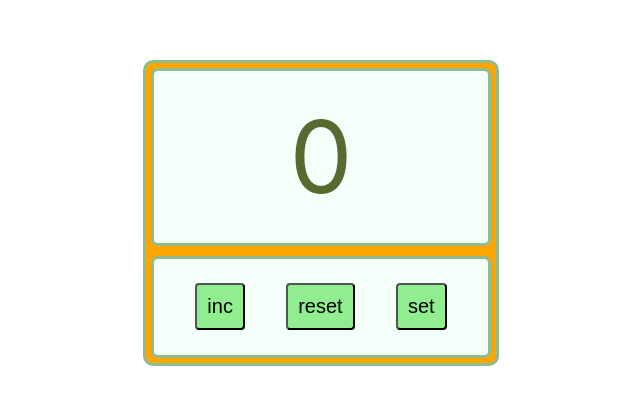
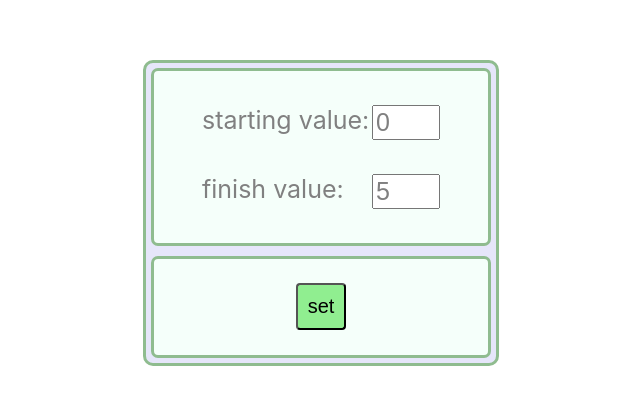
Before and after one commit to serIvanich/counter-2, a React (Create React App) app: page / in a window 1280 px wide. Shown: the part 140-544 px from the top of the page, without its empty margins (319-959 px from the left). Built offline with nearby package versions, Linux system fonts and the light colour scheme.

Commit message:
last refactoring

```diff
--- a/src/App.css
+++ b/src/App.css
@@ -6,7 +6,7 @@
     height: 300px;
     border: 3px solid darkseagreen;
     border-radius: 10px;
-    background-color: orange;
+    background-color: lavender;
 }
 
 .Counter-Container .buttons-group {
@@ -25,5 +25,5 @@
     margin: 5px;
     border: 3px solid darkseagreen;
     border-radius: 7px;
-    background-color: mintcream;
+
 }
--- a/src/App.tsx
+++ b/src/App.tsx
@@ -1,4 +1,4 @@
-import React, {ChangeEvent, FormEvent, useCallback, useEffect, useMemo, useState} from 'react';
+import React from 'react';
 import './App.css';
 import {Counter} from "./components/Counter/Counter";
 import {SettingCounter} from "./components/SettingCounter/SettingCounter";
@@ -11,94 +11,16 @@ import {ErrorType, SettingsValueType} from "./redux/counter-reducer";
 
 function App() {
 
-    // const startNumber = (): number => {
-    //     const min = Number(localStorage.getItem('minValue'))
-    //     return min ? min : 0
-    // }
-    // const maxNumber = (): number => {
-    //     const max = Number(localStorage.getItem('maxValue'))
-    //     return max ? max : 5
-    // }
-    //
-    //
-    // const [minValue, setMinValue] = useState<number>(startNumber())
-    // const [maxValue, setMaxValue] = useState<number>(maxNumber())
-    // const [value, setValue] = useState(minValue)
-    // const settings = useSelector(selectSettings)
-
-    //
-    //
-    // useEffect(() => {
-    //     if (!settings && minValue > value) {
-    //         setValue(minValue)
-    //     } else if (!settings && maxValue < value) {
-    //         setError('errorValue')
-    //     } else if (settings && error !== '') {
-    //         setError('')
-    //     }
-    // }, [settings])
-    // useEffect(() => {
-    //     localStorage.setItem('minValue', JSON.stringify(minValue))
-    //     localStorage.setItem('maxValue', JSON.stringify(maxValue))
-    //
-    // }, [minValue, maxValue])
-    //
-    // const changeCounterValue = () => {
-    //     value >= maxValue ? setError('errorValue') : setValue(value + 1)
-    // }
-    // const onSettings = () => {
-    //     setSettings(!settings)
-    //
-    // }
-    //
-    // const resetValue = () => {
-    //     setValue(minValue)
-    //     setError('')
-    // }
-    //
-    // const changeMinValue = (minValue: number) => {
-    //     if ((minValue <= maxValue && error === 'errorSettings')) {
-    //         setError('')
-    //         setMinValue(minValue)
-    //     } else if ((minValue <= maxValue && error === '')) {
-    //         setMinValue(minValue)
-    //     } else {
-    //         setError('errorSettings')
-    //
-    //     }
-    // }
-    // const changeMaxValue = (maxValue: number) => {
-    //     if ((maxValue >= minValue && error === 'errorSettings')) {
-    //         setError('')
-    //         setMaxValue(maxValue)
-    //     } else if ((maxValue >= minValue && error === '')) {
-    //         setMaxValue(maxValue)
-    //     } else {
-    //         setError('errorSettings')
-    //     }
-    //
-    // }
-
-
     const value: number = useSelector(selectValue)
 
     const settings: boolean = useSelector(selectSettings)
     const error: ErrorType = useSelector(selectError)
     const {minValue, maxValue}: SettingsValueType = useSelector(selectSettingsValue)
 
-    // useEffect(() => {
-    //     if (value > maxValue) {
-    //         setError('errorValue')
-    //     }else if(value < maxValue && error === 'errorValue') {
-    //         setError('')
-    //     }
-    // }, [value])
-
-
     const dispatch = useDispatch<typeof store.dispatch>()
 
 
-    const changeSettingsValue = useCallback((value: number, inputName: string | undefined) => {
+    const changeSettingsValue = (value: number, inputName: string | undefined) => {
 
         if (inputName === 'min value') {
             dispatch(changeSettingMinValue(value))
@@ -107,9 +29,9 @@ function App() {
         }
 
 
-    }, [])
+    }
 
-    const changeCallback = useCallback((buttonName: string | undefined) => {
+    const changeCallback = (buttonName: string | undefined) => {
 
         switch (buttonName) {
             case 'inc':
@@ -123,13 +45,13 @@ function App() {
                 return dispatch(changeSettings(false))
         }
 
-    }, [])
+    }
 
 
     return (
         <div>
-            {settings ? <Counter value={value} changeCallback={changeCallback}
-                                 error={error}/>
+            {!settings ? <Counter value={value} changeCallback={changeCallback}
+                                  error={error}/>
                 : <SettingCounter minValue={minValue} maxValue={maxValue} error={error}
                                   changeSettingsValue={changeSettingsValue} changeCallback={changeCallback}
 
--- a/src/components/Counter/Counter.module.css
+++ b/src/components/Counter/Counter.module.css
@@ -4,9 +4,11 @@
     font-size: 100px;
     color: darkolivegreen;
     justify-content: center;
+    background-color: mintcream;
 }
 
 .counterValueError {
-    size: 30px;
+    font-size: 120px;
     color: crimson;
+    background-color: peachpuff;
 }
--- a/src/components/SettingCounter/SettingCounter.module.css
+++ b/src/components/SettingCounter/SettingCounter.module.css
@@ -1,7 +1,3 @@
-
-.counterContainer {
-
-}
 
 .counterScreen {
 
@@ -9,14 +5,22 @@
     flex-direction: column;
     justify-content: space-evenly;
     font-size: 25px;
+    background-color: mintcream;
+    color: grey;
 }
 
 .input {
     width: 60px;
     font-size: 25px;
+    color: grey;
+}
+
+.inputContainer {
+    display: grid;
+    grid-template-columns: 5fr 2fr;
 }
 
 .settingsValueError {
-    background-color: coral;
     color: crimson;
+    background-color: peachpuff;
 }
--- a/src/components/SettingCounter/SettingCounter.tsx
+++ b/src/components/SettingCounter/SettingCounter.tsx
@@ -1,39 +1,44 @@
-import React, {ChangeEvent, FormEvent} from "react";
+import React, {ChangeEvent} from "react";
 import style from './SettingCounter.module.css'
 import {Button} from "../general/Button";
-import { ErrorType } from "../../redux/counter-reducer";
+import {ErrorType} from "../../redux/counter-reducer";
 
 
 type SettingCounterPropsType = {
     minValue: number
     maxValue: number
     error: ErrorType
-    changeSettingsValue : (value: number, inputName: string | undefined) => void
+    changeSettingsValue: (value: number, inputName: string | undefined) => void
     changeCallback: (buttonName: string | undefined) => void
 }
-export const SettingCounter: React.FC<SettingCounterPropsType> = React.memo(({minValue, maxValue, error,
-                                                                      changeSettingsValue, changeCallback}) => {
+export const SettingCounter: React.FC<SettingCounterPropsType> = React.memo(({
+                                                                                 minValue, maxValue, error,
+                                                                                 changeSettingsValue, changeCallback
+                                                                             }) => {
 
     const onChangeSettingsValue = (e: ChangeEvent<HTMLInputElement>) =>
         changeSettingsValue(Number(e.currentTarget.value), e.currentTarget.dataset.input_name)
 
     return (
         <div className={'Counter-Container'}>
-            <div className={`screen-group ${style.counterScreen} ${error?style.settingsValueError:''}`}>
-                <div>
-                    min value: <input  value={minValue} type={'number'} data-input_name='min value'
-                                      onChange={(e) => onChangeSettingsValue(e)}
-                                      className={style.input}/>
+            <div className={`screen-group ${style.counterScreen} ${error ? style.settingsValueError : ''}`}>
+                <div className={style.inputContainer}>
+                    <span>starting value:</span>
+                    <input value={minValue} type={'number'} data-input_name='min value'
+                           onChange={(e) => onChangeSettingsValue(e)}
+                           className={style.input}/>
                 </div>
-               <div>
-                    max value: <input value={maxValue} type={'number'} placeholder={'step 1'} data-input_name='max value'
-                                      onChange={(e) => onChangeSettingsValue(e)}
-                                      className={style.input}/>
+                <div className={style.inputContainer}>
+                    <span>finish value:</span>
+                    <input value={maxValue} type={'number'} placeholder={'step 1'}
+                           data-input_name='max value'
+                           onChange={(e) => onChangeSettingsValue(e)}
+                           className={style.input}/>
                 </div>
 
             </div>
             <div className={'buttons-group'}>
-                <Button name={'set'} changeCallback={changeCallback} buttonName='setFalse' disable={false} />
+                <Button name={'set'} changeCallback={changeCallback} buttonName='setFalse' disable={false}/>
             </div>
 
         </div>
--- a/src/redux/counter-reducer.ts
+++ b/src/redux/counter-reducer.ts
@@ -1,7 +1,9 @@
 import {
-    ActionsType, ChangeError,
+    ActionsType,
+    ChangeError,
     ChangeSettingMaxValueType,
-    ChangeSettingMinValueType, ChangeSettings,
+    ChangeSettingMinValueType,
+    ChangeSettings,
     ChangeValueType,
     ResetValueType
 } from "./action";
@@ -11,12 +13,6 @@ export type SettingsValueType = {
     maxValue: number
 }
 export type ErrorType = '' | 'errorValue' | 'errorSettings'
-// export type InitialStateType = {
-//     value: number
-//     settings: boolean
-//     error: ErrorType
-//
-// }
 
 const initialState = {
 
@@ -44,8 +40,15 @@ export const counterReducer = (state: InitialStateType = initialState, action: A
     switch (action.type) {
 
         case ActionsType.CHANGE_VALUE:
+
             const newValue = state.value + 1
+            if (newValue > state.settingsValue.maxValue) {
                 return {
+                    ...state,
+                    value: state.settingsValue.maxValue,
+                    error: "errorValue",
+                }
+            } else return {
                 ...state,
                 value: newValue,
             }
@@ -53,6 +56,7 @@ export const counterReducer = (state: InitialStateType = initialState, action: A
             return {
                 ...state,
                 value: state.settingsValue.minValue,
+                error: '',
             }
 
         case ActionsType.CHANGE_SETTING_MIN_VALUE:
@@ -63,32 +67,74 @@ export const counterReducer = (state: InitialStateType = initialState, action: A
                     settingsValue: {
                         ...state.settingsValue,
                         minValue: state.settingsValue.maxValue
+                    },
+                    error: 'errorSettings',
                 }
+            } else if (state.value < state.settingsValue.minValue) {
+                return {
+                    ...state,
+                    value: action.value,
+                    settingsValue: {
+                        ...state.settingsValue,
+                        minValue: action.value,
+                    },
+                    error: '',
                 }
             } else {
                 return {
                     ...state,
                     settingsValue: {
                         ...state.settingsValue,
-                        minValue: action.value
+                        minValue: action.value,
+                    },
+                    error: '',
                 }
             }
 
-            }
         case ActionsType.CHANGE_SETTING_MAX_VALUE:
-
+            if (action.value < state.settingsValue.minValue) {
                 return {
                     ...state,
                     settingsValue: {
                         ...state.settingsValue,
-                    maxValue: action.value
+                        maxValue: state.settingsValue.minValue,
+                    },
+                    error: 'errorSettings',
+                }
+            } else {
+                return {
+                    ...state,
+                    settingsValue: {
+                        ...state.settingsValue,
+                        maxValue: action.value,
+                    },
+                    error: '',
+
+                }
+            }
+        case ActionsType.CHANGE_SETTINGS:
+            if (state.settings) {
+                let newValue
+                if(state.value < state.settingsValue.minValue) {
+                    newValue = state.settingsValue.minValue
+                }else if (state.value > state.settingsValue.maxValue) {
+                    newValue = state.settingsValue.maxValue
+                }else {
+                    newValue = state.value
+                }
+                return {
+                    ...state,
+                    value: newValue,
+                    settings: action.settings,
+                    error: '',
                 }
 
-            }
-        case ActionsType.CHANGE_SETTINGS:
+            } else {
                 return {
                     ...state,
-                settings: !action.settings
+                    settings: action.settings,
+                    error: '',
+                }
             }
         case ActionsType.CHANGE_ERROR:
             return {
--- a/src/redux/selectors.ts
+++ b/src/redux/selectors.ts
@@ -1,15 +1,6 @@
 import {AppStateType} from "./store";
-interface IRootState extends AppStateType{}
 
-export const selectValue= (state: AppStateType) => {
-
-    if (state.counter.value < state.counter.settingsValue.minValue) {
-        return state.counter.settingsValue.minValue
-    } else if (state.counter.value > state.counter.settingsValue.maxValue) {
-        return state.counter.settingsValue.maxValue
-    } else return state.counter.value
-
-}
+export const selectValue= (state: AppStateType) => state.counter.value
 export const selectSettings = (state: AppStateType) => state.counter.settings
 export const selectSettingsValue = (state: AppStateType) => state.counter.settingsValue
 export const selectError = (state: AppStateType) => state.counter.error
--- a/src/redux/store.ts
+++ b/src/redux/store.ts
@@ -7,9 +7,9 @@ import {loadSettingsValue, saveSettingsValue} from "../utility/localStorage";
 const rootReducer: Reducer<CombinedState<{ counter: InitialStateType; }>, ActionType> = combineReducers({
     counter: counterReducer,
 })
-const persistedState = loadSettingsValue()
+// const persistedState = loadSettingsValue()
 
-export const store = createStore(rootReducer, persistedState)
+export const store = createStore(rootReducer, loadSettingsValue())
 
 store.subscribe(() => {
 
```
Also changed, not shown: src/components/Counter/Counter.tsx (+3 -4 lines), src/components/general/Button.module.css (+1 -9 lines), src/utility/localStorage.ts (+3 -4 lines). Lines whose indentation alone changed are shown as unchanged.
